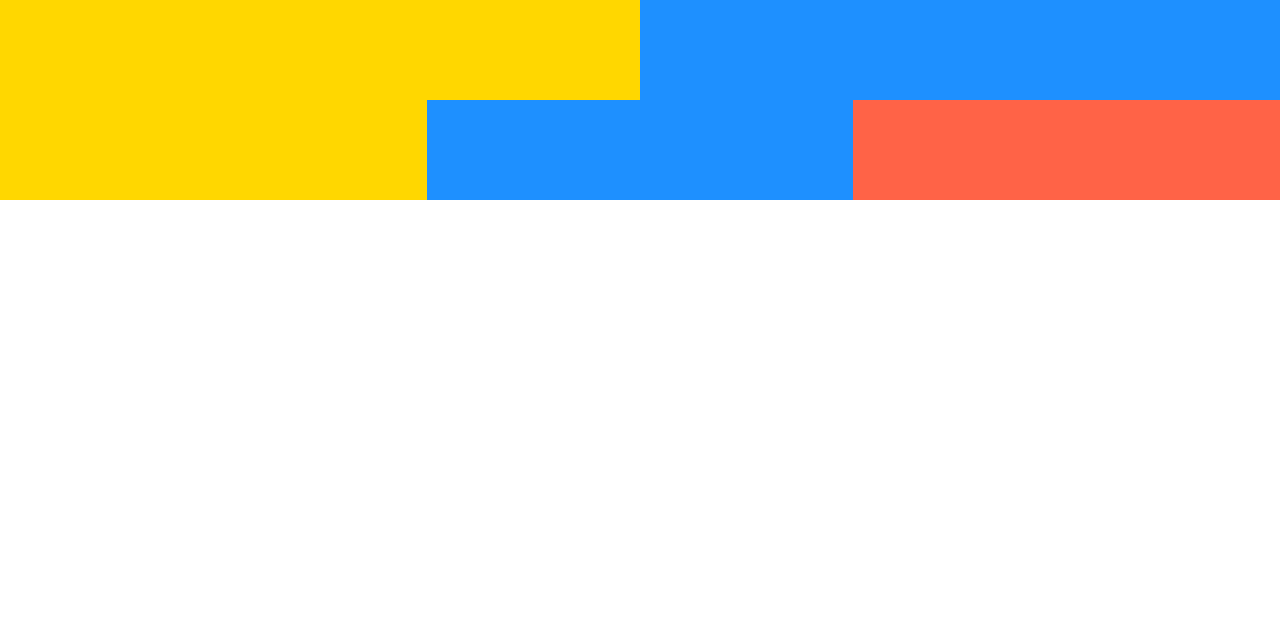
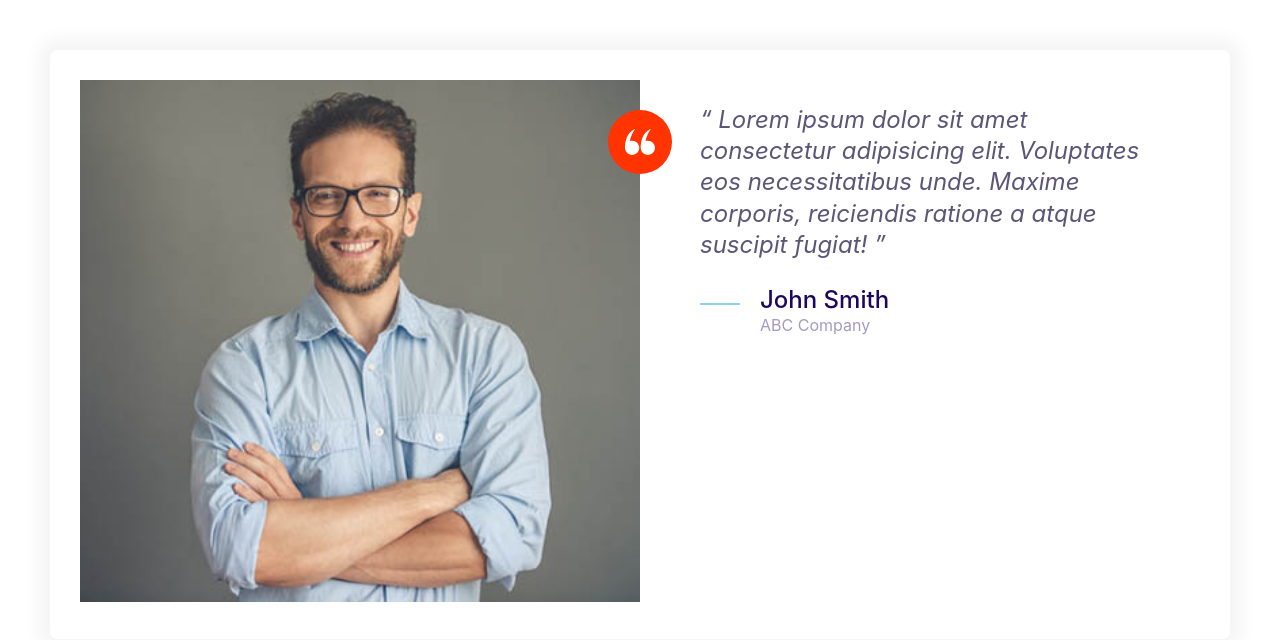
Before and after one commit to dhaligowski/fleet, a plain HTML site: page index.html in a window 1280 px wide. Drawn offline with Linux system fonts and the light colour scheme.

Commit message:
Build the testimonial component.

```diff
--- a/css/styles.css
+++ b/css/styles.css
@@ -137,8 +137,15 @@ a {
   width: 40px;
   height: 40px;
 }
+.icon--small {
+  width: 30px;
+  height: 30px;
+}
 .icon--primary {
   fill: var(--color-primary);
+}
+.icon--white {
+  fill: white;
 }
 .icon-container {
   background: #f3f9fa;
@@ -149,6 +156,10 @@ a {
   justify-content: center;
   align-items: center;
 }
+.icon-container--accent {
+  background: var(--color-accent);
+}
+
 /* Buttons */
 .btn {
   border-radius: 40px;
@@ -371,3 +382,27 @@ a {
     grid-template-columns: repeat(3, 1fr);
   }
 }
+/* Testimonial */
+.testimonial {
+  padding: 3rem;
+}
+.testimonial__image {
+  position: relative;
+}
+.testimonial__image > img {
+  width: 100%;
+}
+.testimonial__image > .icon-container {
+  position: absolute;
+  top: 3rem;
+  right: -32px;
+}
+@media screen and (min-width: 768px) {
+  .testimonial .quote,
+  .testimonial .quote__author {
+    font-size: 2.4rem;
+  }
+  .testimonial .quote {
+    margin-left: 6rem;
+  }
+}
--- a/index.html
+++ b/index.html
@@ -8,17 +8,38 @@
     <link rel="stylesheet" href="css/normalize.css" />
     <link rel="stylesheet" href="css/styles.css" />
   </head>
-  <body>
-    <div class="grid grid--1x2">
-      <div style="height: 100px; background: gold"></div>
-      <div style="height: 100px; background: dodgerblue"></div>
-    </div>
-    </div>
-    <div class="grid grid--1x3">
-      <div style="height: 100px; background: gold"></div>
-      <div style="height: 100px; background: dodgerblue"></div>
-      <div style="height: 100px; background: tomato"></div>
-    </div>
+  <body style="padding: 5rem">
+    <div class="card testimonial">
+      <div class="grid grid--1x2">
+        <div class="testimonial__image">
+          <img src="images/testimonial.jpg" alt="A happy, smiling cusotmer" />
+          <span class="icon-container icon-container--accent">
+            <svg class="icon icon--white icon--small">
+              <use xlink:href="images/sprite.svg#quotes"></use>
+            </svg>
+          </span>
+        </div>
+        <blockquote class="quote">
+          <p class="quote__text">
+            Lorem ipsum dolor sit amet consectetur adipisicing elit. Voluptates
+            eos necessitatibus unde. Maxime corporis, reiciendis ratione a atque
+            suscipit fugiat!
+          </p>
+          <footer>
+            <div class="media">
+              <div class="media__image">
+                <svg class="icon icon--primary quote__line">
+                  <use xlink:href="images/sprite.svg#line"></use>
+                </svg>
+              </div>
+              <div class="media__body">
+                <h3 class="media__title quote__author">John Smith</h3>
+                <p class="quote__organization">ABC Company</p>
+              </div>
+            </div>
+          </footer>
+        </blockquote>
+      </div>
     </div>
   </body>
 </html>
```
Also changed, not shown: components/grids.html (+1 -2 lines), components/testimonial.html (added, +32 -0 lines), images/testimonial.jpg (added).
